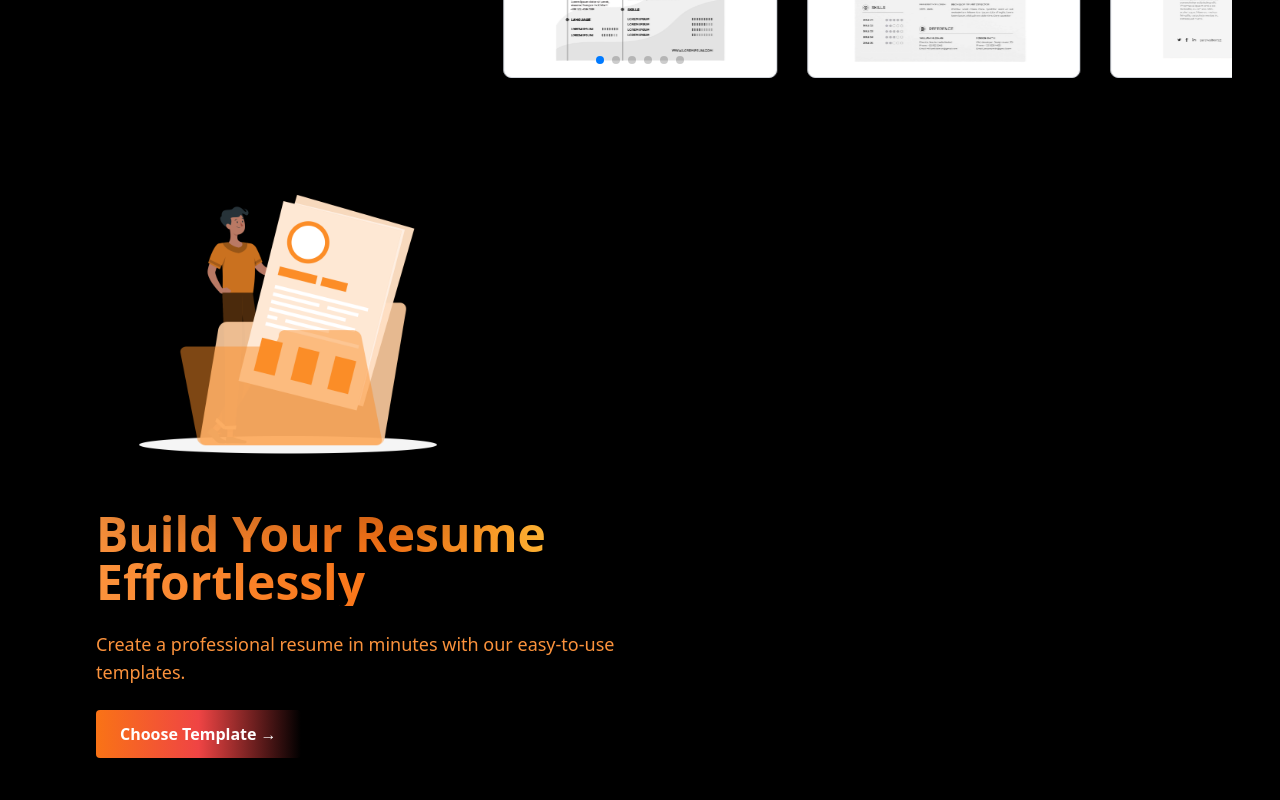
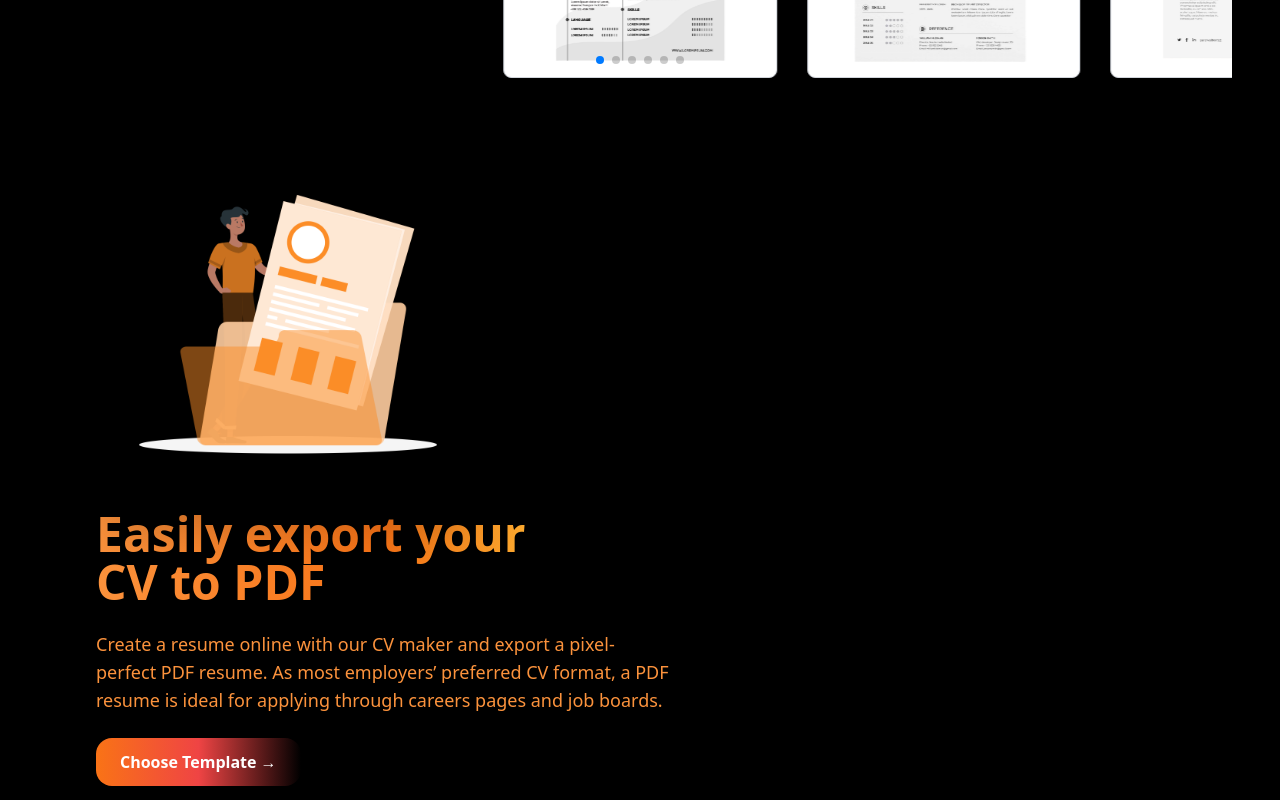
Before and after one commit to symadev/skillsync, a React (Vite) app: page / in a window 1280 px wide. Shown: the part 980-1780 px from the top of the page. Built offline with nearby package versions, Linux system fonts and the light colour scheme; no server answers.

Commit message:
added changes

```diff
--- a/src/Component/PdfImage.jsx
+++ b/src/Component/PdfImage.jsx
@@ -2,14 +2,15 @@ import { useNavigate } from "react-router-dom";
 import { motion } from "framer-motion";
 import image from "../assets/images/Resume folder-rafiki.png";
 
-const PdfImage= () => {
+const PdfImage = () => {
   const navigate = useNavigate();
 
   return (
     <div className="hero min-h-screen bg-black px-6 lg:px-24">
-      <div className="hero-content flex-col-reverse lg:flex-row-reverse gap-10 items-center">
+      <div className="hero-content flex-col lg:flex-row gap-16 items-center">
+        {/* Image on the left */}
         <motion.img
-          src={image }
+          src={image}
           alt="Resume Builder Illustration"
           className="max-w-sm w-full rounded-lg shadow-2xl"
           animate={{ y: [0, -10, 0] }}
@@ -20,22 +21,24 @@ const PdfImage= () => {
           }}
         />
 
+        {/* Text on the right */}
         <div className="text-center lg:text-left max-w-xl space-y-6">
           <h1 className="text-4xl lg:text-5xl font-bold leading-tight bg-gradient-to-r from-orange-400 via-orange-500 to-yellow-300 text-transparent bg-clip-text">
-            Build Your Resume Effortlessly
+            Easily export your<br />CV to PDF
           </h1>
 
           <p className="text-lg text-orange-400">
-            Create a professional resume in minutes with our easy-to-use templates.
+            Create a resume online with our CV maker and export a pixel-perfect PDF resume.
+            As most employers’ preferred CV format, a PDF resume is ideal for applying through
+            careers pages and job boards.
           </p>
 
           <button
             onClick={() => navigate("/dashboard/templates")}
-            className="px-6 py-3 bg-gradient-to-r from-orange-500 via-red-500 text-white font-bold shadow-lg hover:scale-105 hover:shadow-xl transition-transform duration-300 ease-in-out rounded flex items-center justify-center gap-2"
+            className="px-6 py-3 bg-gradient-to-r from-orange-500 via-red-500 text-white font-bold shadow-lg hover:scale-105 hover:shadow-xl transition-transform duration-300 ease-in-out rounded-2xl flex items-center justify-center gap-2"
           >
             Choose Template →
           </button>
-
         </div>
       </div>
     </div>
```
